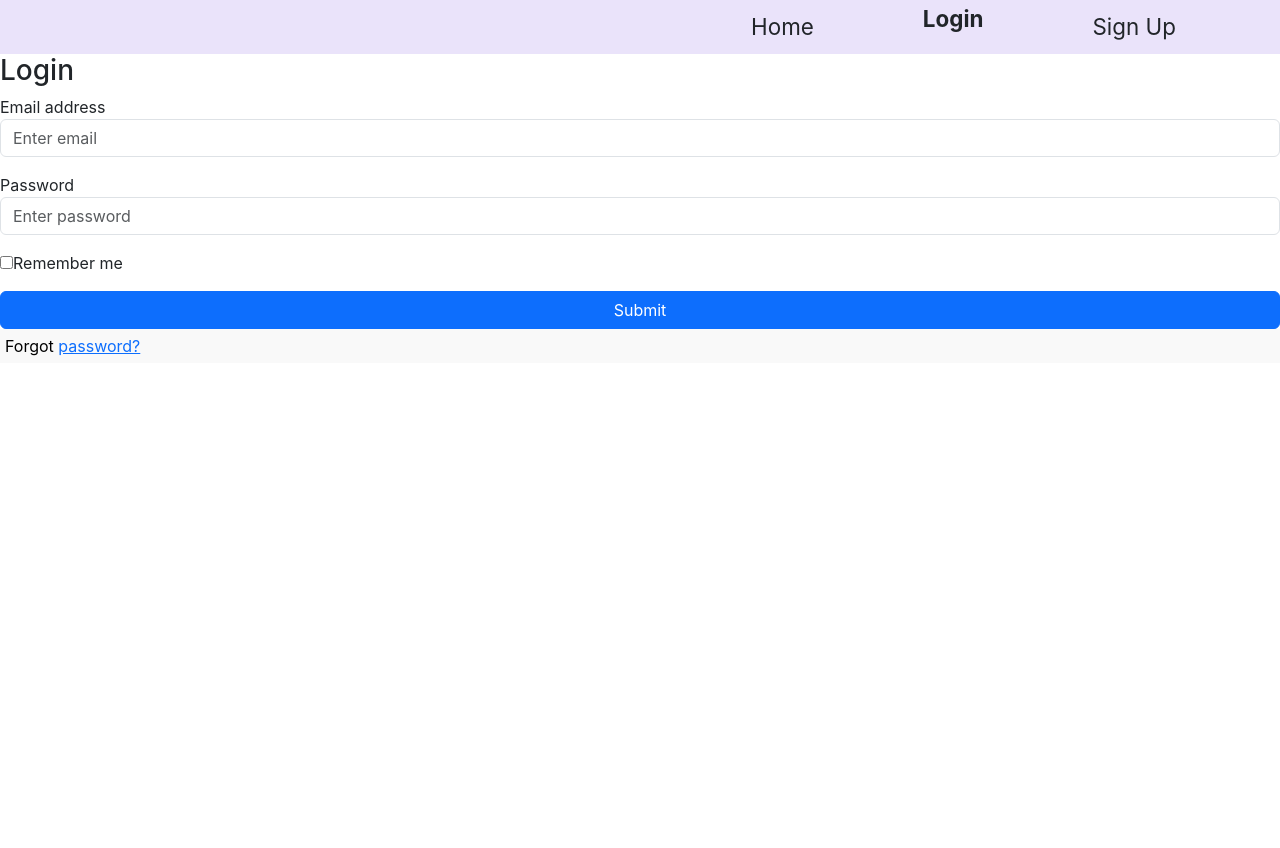
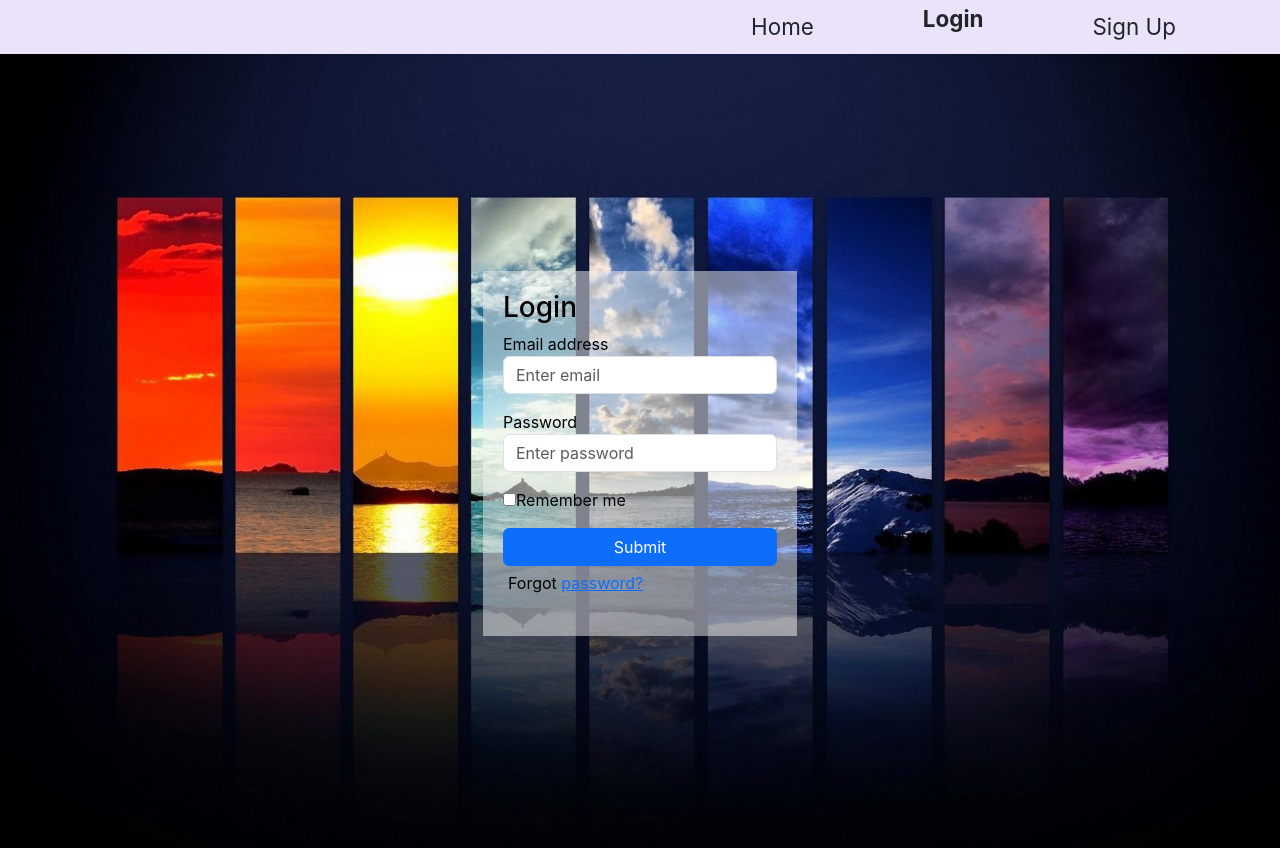
Before and after one commit to rm2023/fit-checker, a React (Create React App) app in the folder client/: page /login in a window 1280 px wide. Shown: the top 848 px of the page. Before the commit the page ends 800 px from the top, so only its background shows below. Built offline with nearby package versions, Linux system fonts and the light colour scheme; the HTML template or start-up script is replaced by a standard one.

Commit message:
updated css for login signup and homr

```diff
--- a/client/src/Home.css
+++ b/client/src/Home.css
@@ -1,4 +1,38 @@
 .Home {
+    background-image: url('./background.jpg');
+    background-size: cover;
+    background-position: center;
+    height: 100vh;
+    width: 100%;
+    margin: 0;
+    display: flex;
+    flex-direction: column;
+    justify-content: center;
+    align-items: center;
+  }
+
+
+  .Home-header {
+    background-color: rgba(243, 243, 243, 0.5);
+    padding: 20px;
+    color: rgb(0, 0, 0);
+  }
+
+  h1 {
+    background-color: transparent;
+    font-size: 24px;
+    padding: 10px;
+    color: black;
+
+  }
+
+  p {
+    background-color: transparent;
+    font-size: 16px;
+    padding: 5px;
+    color: black;
+  }
+  .Login {
     background-image: url('./background.jpg');
     background-size: cover;
     background-position: center;
@@ -12,25 +46,14 @@
     align-items: center;
   }
 
-  .Home-header {
+  h3 {
+    margin-top: 0;
+  }
+
+  .Login-header {
     background-color: rgba(243, 243, 243, 0.5);
     padding: 20px;
     color: rgb(0, 0, 0);
-  }
-
-  h1 {
-    font-size: 24px;
-    background-color: rgba(243, 243, 243, 0.5);
-    padding: 10px;
-    color: black;
-
-  }
-
-  p {
-    font-size: 16px;
-    background-color: rgba(243, 243, 243, 0.5);
-    padding: 5px;
-    color: black;
   }
 
   @media (max-width: 768px) {
--- a/client/src/Login.js
+++ b/client/src/Login.js
@@ -1,8 +1,10 @@
 import React, { useState } from 'react';
-
+import './Home.css';
 
 const Login = () => {
   return (
+    <div className="Login">
+      <header className="Login-header">
         <form>
           <h3>Login</h3>
 
@@ -46,7 +48,8 @@ const Login = () => {
             Forgot <a href="SignUp">password?</a>
           </p>
         </form>
+      </header>
+    </div>
   );
 };
-
 export default Login;
--- a/client/src/SignUp.js
+++ b/client/src/SignUp.js
@@ -1,4 +1,5 @@
 import React, { useState } from 'react';
+import './Home.css';
 
 
 const SignUp = () => {
@@ -21,6 +22,7 @@ const SignUp = () => {
   const handleSubmit = (event) => {
     event.preventDefault();
 
+
     if (password === confirmPassword) {
       // Perform sign up logic here
       console.log('Sign Up Successful');
@@ -31,6 +33,10 @@ const SignUp = () => {
   };
 
   return (
+    <div className="Login">
+      <header className="Login-header">
+
+
     <form onSubmit={handleSubmit}>
       <h3>Sign Up</h3>
 
@@ -73,6 +79,8 @@ const SignUp = () => {
         </button>
       </div>
     </form>
+    </header>
+    </div>
   );
 };
 
--- a/client/src/components/home/Home.css
+++ b/client/src/components/home/Home.css
@@ -20,7 +20,6 @@
 
   h1 {
     font-size: 24px;
-    background-color: rgba(243, 243, 243, 0.5);
     padding: 10px;
     color: black;
 
@@ -28,7 +27,6 @@
 
   p {
     font-size: 16px;
-    background-color: rgba(243, 243, 243, 0.5);
     padding: 5px;
     color: black;
   }
--- a/client/src/components/home/Home.js
+++ b/client/src/components/home/Home.js
@@ -69,7 +69,7 @@ function Home() {
 
   return (
     <div className="Home">
-        <Header/>
+      <Header />
       <header className="Home-header">
         <h1>Welcome to fit-checker</h1>
         <p>Can I use your location?</p>
@@ -81,7 +81,7 @@ function Home() {
         {weather && (
           <div>
             <p>Current weather: {weather.main}</p>
-              <p>Temperature: {Math.round((weather.main.temp - 273.15) * 9/5 + 32)}°F</p>
+            <p>Temperature: {Math.round((weather.main.temp - 273.15) * 9 / 5 + 32)}°F</p>
             <img
               src={`https://example.com/images/${weather.icon}.png`} // Replace with the appropriate image URL based on the weather condition
               alt={weather.description}
--- a/client/src/components/login/Login.css
+++ b/client/src/components/login/Login.css
@@ -11,8 +11,19 @@
   justify-content: center;
   align-items: center;
 }
+.Login-container {
+  background-color: rgba(255, 255, 255, 0.5);
+  border: 1px solid rgba(0, 0, 0, 0.2);
+  padding: 20px;
+  max-width: 400px;
+  width: 90%;
+}
 
-  .Home-header {
+h3 {
+  margin-top: 0;
+}
+
+.Login-header {
   background-color: rgba(243, 243, 243, 0.5);
   padding: 20px;
   color: white;
@@ -23,7 +34,6 @@
   background-color: rgba(243, 243, 243, 0.5);
   padding: 10px;
   color: black;
-
 }
 
 p {
```
Also changed, not shown: client/src/components/login/Login.js (+3 -4 lines). Lines whose indentation alone changed are shown as unchanged.
